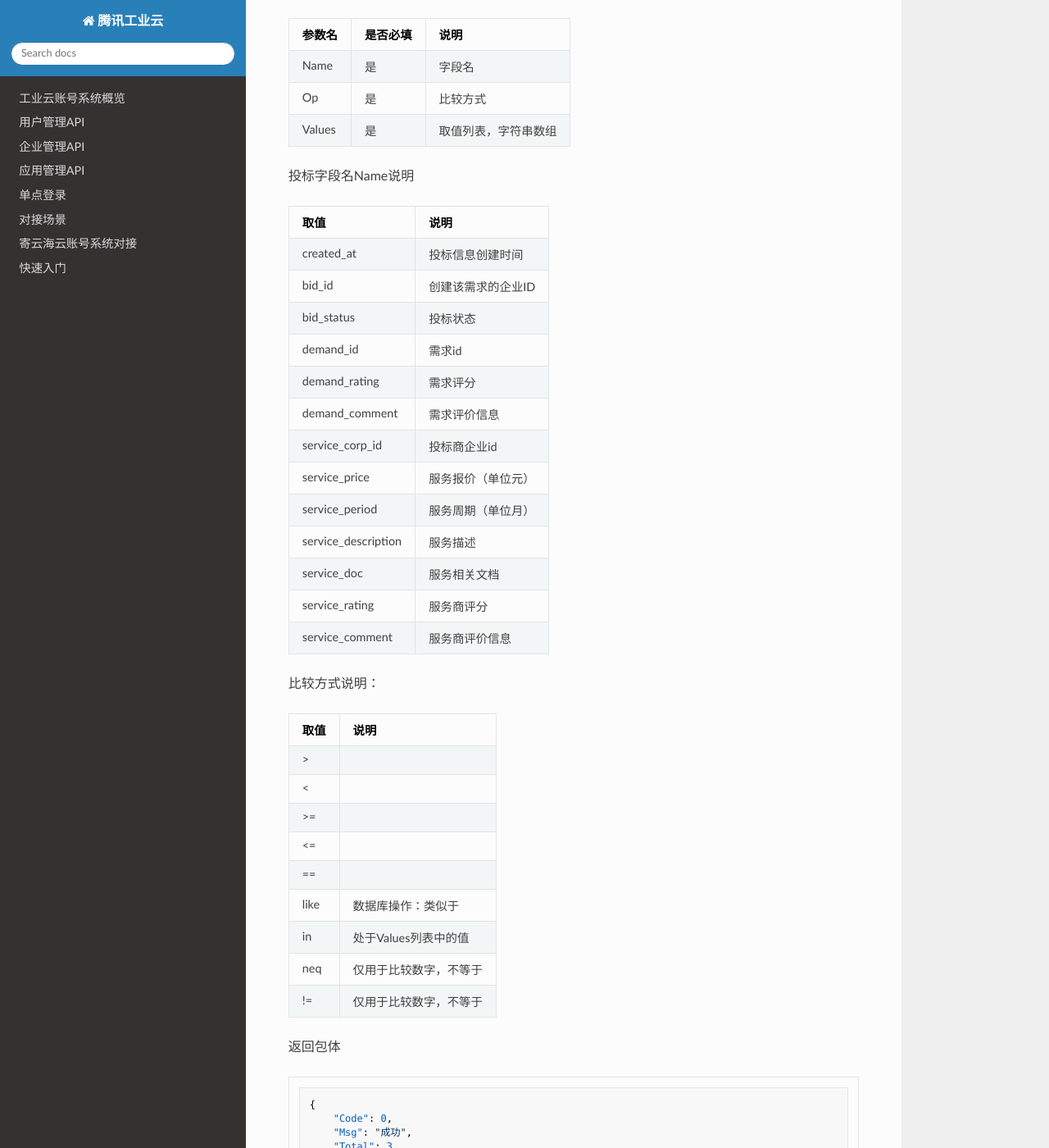
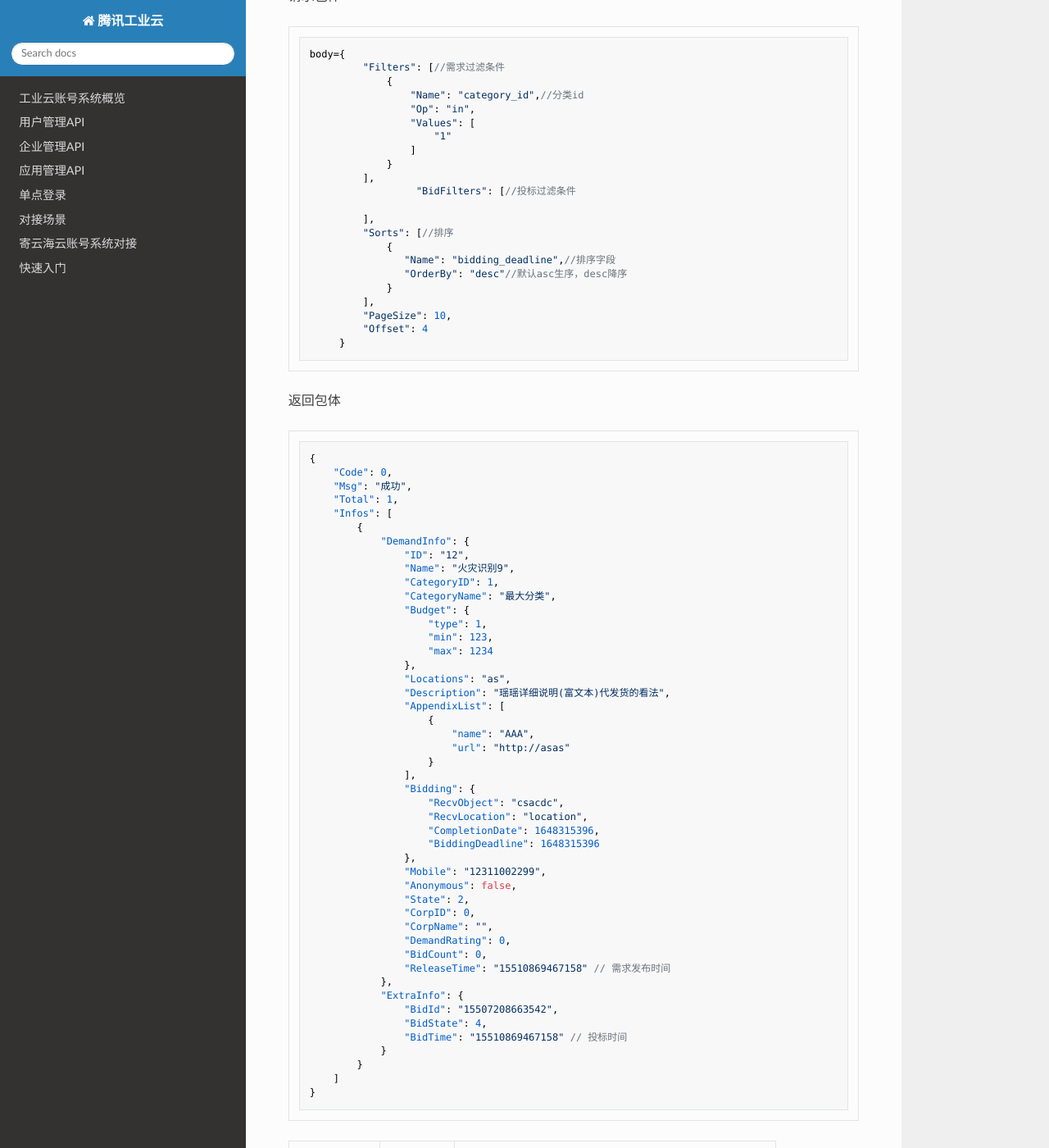
Before and after one commit to victorisildur/industry_account, an MkDocs documentation site: the page built from docs/coronavirus.md, in a window 1280 px wide and 1400 px high, scrolled down 6166 px. Shown: the whole window at 82% size. Built offline with MkDocs 1.6.1, drawn with Linux system fonts in a browser that asks for light colours; nearby versions of some CDN libraries; a script that is not in the unit is left out; some of the changed text lies outside the part shown.

Commit message:
增加个人/企业投标列表接口

````diff
--- a/docs/coronavirus.md
+++ b/docs/coronavirus.md
@@ -183,6 +183,128 @@
     "Msg": ""
 }
 ```
+
+## 2.3 个人/企业投标列表
+
+请求方式 Post
+
+```
+https://{CloudIndustryHost}/asm/api/bid_list/:corp_id/:bid_state?access_token={access_token}//corp_id 服务商对应的企业id; bid_state 投标状态
+```
+
+| 参数名 | 是否必填 | 说明 |
+| ------ | ------ | ------ |
+| corp_id | 是 | 服务商对应的企业id |
+| bid_state | 是 | 投标状态 |
+| Filters | 是 | 需求过滤条件 |
+| BidFilters | 是 | 投标过滤条件 |
+| Sorts | 否 | 排序条件 |
+| PageSize | 否 | 分页查找一次获取的数量 |
+| Offset | 否 | 分页查找起始位置 |
+
+说明：由于需要查询需求信息，Filters和Sorts中Name字段对应的是需求信息的Name字段（见协同制造cgi文档）
+
+bid_state状态说明
+
+| 枚举值  | 名称 | 说明 |
+| ------ | ------ | ------ |
+| 0 | 全部 | 所有投标信息 |
+| 1 | 已投标 | 服务商发起投标，此时会生成一条投标信息 |
+| 2 | 已过期 | 需求过期后，会通知投标信息，并把投标状态更新为已过期 |
+| 3 | 已下架 | 需求下架后，会通知投标信息，并把投标状态更新为已下架 |
+| 4 | 已中标 | 需求发布者接标后，投标状态会更新为已中标，该需求对应的其他投标信息会更新为未中标 |
+| 5 | 未中标 | 需求发布者接标后，投标状态会更新为已中标，该需求对应的其他投标信息会更新为未中标 |
+| 6 | 已评分 | 需求方与服务商互评后，投标状态更新为已评分 |
+| 7 | 优秀案例 | 服务商申请优秀案例，平台审核后会通知投标信息，并把投标状态更新为优秀案例（预留） |
+| 8 | 取消投标 | 服务商取消投标，投标状态更新为已取消（预留） |
+
+请求包体
+
+```
+body={
+         "Filters": [//需求过滤条件
+             {
+                 "Name": "category_id",//分类id
+                 "Op": "in",
+                 "Values": [
+                     "1"
+                 ]
+             }
+         ],
+                  "BidFilters": [//投标过滤条件
+
+         ],
+         "Sorts": [//排序
+             {
+             	"Name": "bidding_deadline",//排序字段
+             	"OrderBy": "desc"//默认asc生序，desc降序
+             }
+         ],
+         "PageSize": 10,
+     	 "Offset": 4
+     }
+```
+
+返回包体
+
+```
+{
+    "Code": 0,
+    "Msg": "成功",
+    "Total": 1,
+    "Infos": [
+        {
+            "DemandInfo": {
+                "ID": "12",
+                "Name": "火灾识别9",
+                "CategoryID": 1,
+                "CategoryName": "最大分类",
+                "Budget": {
+                    "type": 1,
+                    "min": 123,
+                    "max": 1234
+                },
+                "Locations": "as",
+                "Description": "瑶瑶详细说明(富文本)代发货的看法",
+                "AppendixList": [
+                    {
+                        "name": "AAA",
+                        "url": "http://asas"
+                    }
+                ],
+                "Bidding": {
+                    "RecvObject": "csacdc",
+                    "RecvLocation": "location",
+                    "CompletionDate": 1648315396,
+                    "BiddingDeadline": 1648315396
+                },
+                "Mobile": "12311002299",
+                "Anonymous": false,
+                "State": 2,
+                "CorpID": 0,
+                "CorpName": "",
+                "DemandRating": 0,
+                "BidCount": 0,
+                "ReleaseTime": "15510869467158" // 需求发布时间
+            },
+            "ExtraInfo": {
+                "BidId": "15507208663542",
+                "BidState": 4,
+                "BidTime": "15510869467158" // 投标时间
+            }
+        }
+    ]
+}
+```
+
+| 参数名 | 基础字段 | 说明 |
+| ------ | ------ | ------ |
+| Code | 是 | 错误码 |
+| Msg | 是 | 错误说明 |
+| Infos | 否 | 需求信息列表 |
+| Total | 是 | 符合条件的总数量，分页的时候可能用来判断是否有更多 |
+| DemandInfo | 否 | 需求详细信息，具体字段见协同制造cgi文档 |
+| ExtraInfo | 否 | 投标部分信息 |
 
 ## 2.4 读已投标列表
 
````
